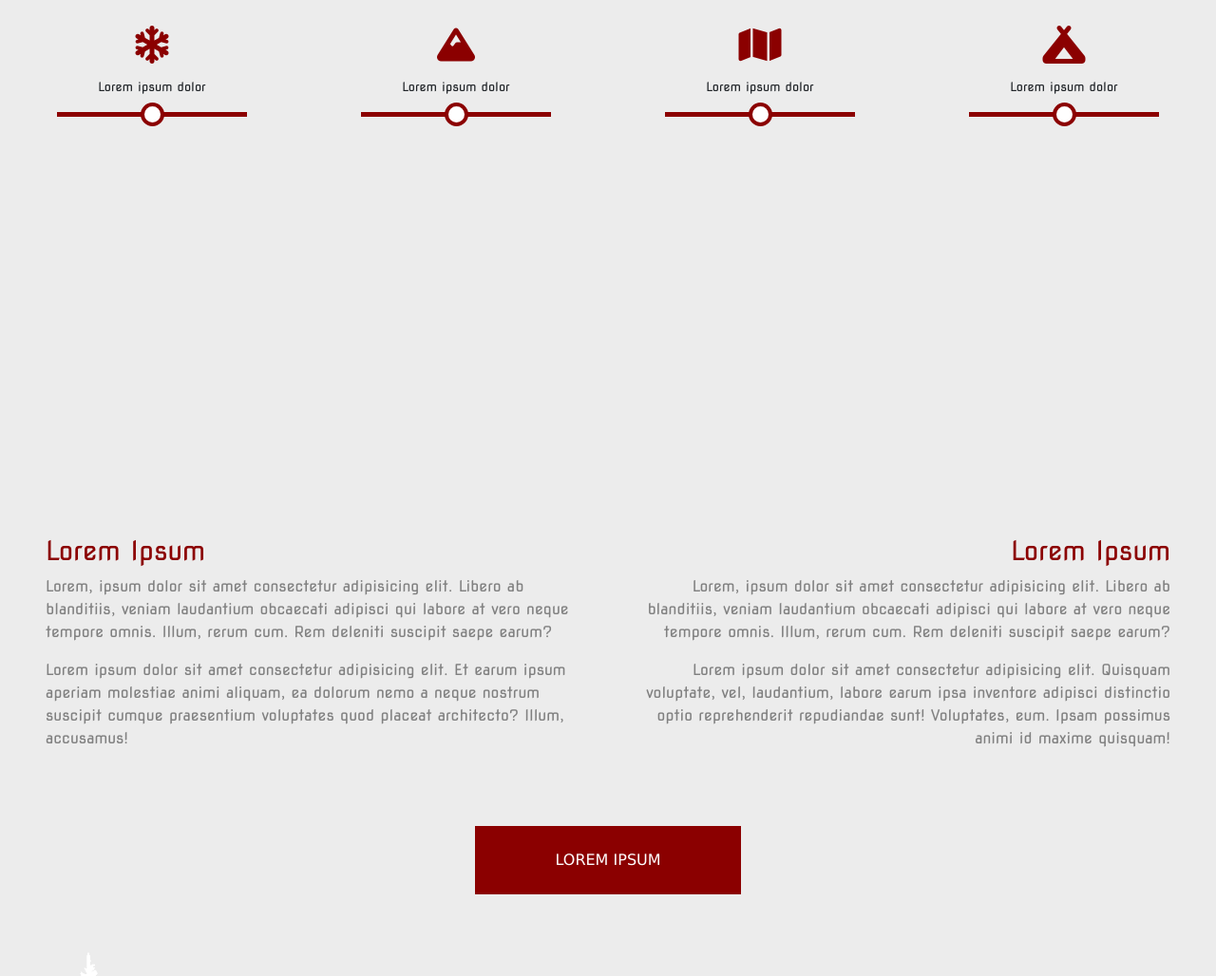
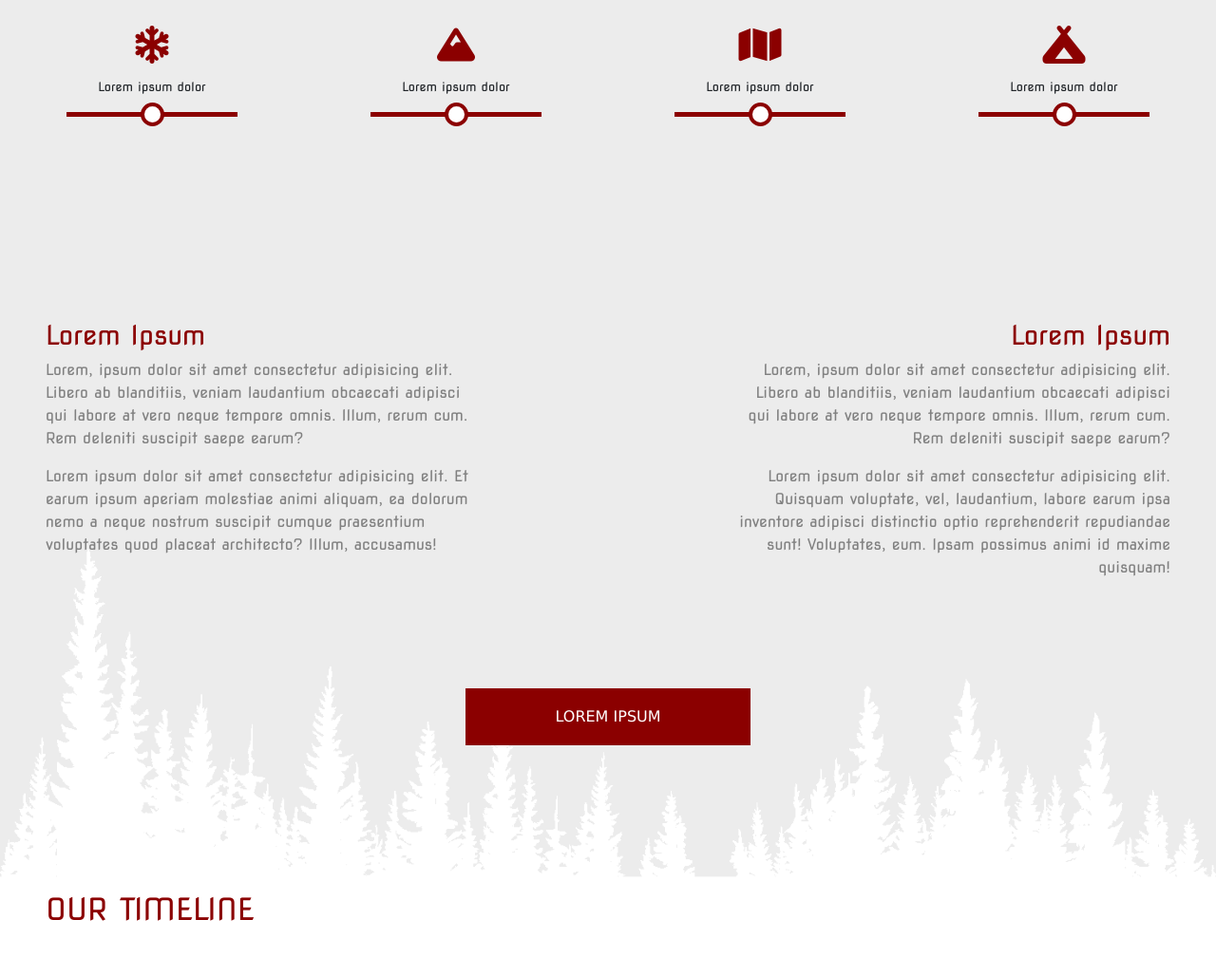
Before and after one commit to Raffaele99r/ProjectRed, a plain HTML site: page ProjectRed/index.html in a window 1280 px wide. Shown: the part 1180-2208 px from the top of the page at 95% size. Drawn offline with nearby package versions, Linux system fonts and the light colour scheme.

Commit message:
sistemati spazi

```diff
--- a/ProjectRed/index.html
+++ b/ProjectRed/index.html
@@ -56,14 +56,14 @@
   <!-- Sezione testo più icone -->
 
   <section>
-    <div class="vh-100 container-fluid colore">
+    <div class="vh-75 container-fluid colore">
       <div class="row">
         <div class="col-12 d-flex justify-content-center">
           <p class="paragrafo w-50">Lorem ipsum dolor sit amet consectetur, adipisicing elit. At nihil expedita tenetur. Repellendus magnam tempora animi delectus molestiae ab. Accusamus, rerum!</p>
         </div>
       </div>
       <div class="row mt-5 pt-5">
-        <div class="col-3 contenitore text-center my-3">
+        <div class="col-12 col-md-3 contenitore text-center my-3">
           <div>
             <i class="fa-solid fa-snowflake icona"></i>
             <p class="scrittina">Lorem ipsum dolor</p>
@@ -72,7 +72,7 @@
             </div>
           </div>
         </div>
-        <div class="col-3 contenitore text-center my-3">
+        <div class="col-12 col-md-3 contenitore text-center my-3">
           <div>
             <i class="fa-solid fa-mountain icona"></i>
             <p class= "scrittina">Lorem ipsum dolor</p>
@@ -81,7 +81,7 @@
             </div>
           </div>
         </div>
-        <div class="col-3 contenitore text-center my-3">
+        <div class="col-12 col-md-3 contenitore text-center my-3">
           <div>
             <i class="fa-sharp fa-solid fa-map icona"></i>
             <p class= "scrittina">Lorem ipsum dolor</p>
@@ -90,7 +90,7 @@
             </div>
           </div>
         </div>
-        <div class="col-3 contenitore text-center my-3">
+        <div class="col-12 col-md-3 contenitore text-center my-3">
           <div>
             <i class="fa-sharp fa-solid fa-campground icona"></i>
             <p class= "scrittina">Lorem ipsum dolor</p>
@@ -107,13 +107,13 @@
 
   <section>
     <div class="container-fluid colore px-5 sezioncina">
-      <div class="row justify-content-between">
-        <div class="col-12 col-lg-6 ciao">
+      <div class="row justify-content-between ">
+        <div class="col-12 col-lg-6 py-5 ciao">
           <h3>Lorem Ipsum</h3>
           <p class="des">Lorem, ipsum dolor sit amet consectetur adipisicing elit. Libero ab blanditiis, veniam laudantium obcaecati adipisci qui labore at vero neque tempore omnis. Illum, rerum cum. Rem deleniti suscipit saepe earum?</p>
           <p class="des">Lorem ipsum dolor sit amet consectetur adipisicing elit. Et earum ipsum aperiam molestiae animi aliquam, ea dolorum nemo a neque nostrum suscipit cumque praesentium voluptates quod placeat architecto? Illum, accusamus!</p>
         </div>
-        <div class="col-12 col-lg-6 text-end ciao">
+        <div class="col-12 col-lg-6 text-end py-5 ciao">
           <h3>Lorem Ipsum</h3>
           <p class="des">Lorem, ipsum dolor sit amet consectetur adipisicing elit. Libero ab blanditiis, veniam laudantium obcaecati adipisci qui labore at vero neque tempore omnis. Illum, rerum cum. Rem deleniti suscipit saepe earum?</p>
           <p class="des">Lorem ipsum dolor sit amet consectetur adipisicing elit. Quisquam voluptate, vel, laudantium, labore earum ipsa inventore adipisci distinctio optio reprehenderit repudiandae sunt! Voluptates, eum. Ipsam possimus animi id maxime quisquam!</p>
@@ -181,10 +181,16 @@
 
 
   <section>
-    <div class="container-fluid team px-5">
+    <div class="container-fluid team vh-50">
+      <h2 class="titoletto">OUR TEAM</h2>
       <div class="row">
-        <div class="col-12">
-          <h2 class="titoletto">OUR TEAM</h2>
+        <div class="col-12 col-md-3">
+          <div class="card" style="width: 18rem;">
+            <img class="card-img-top rounded-circle" src="img/single.png" alt="Card image cap">
+            <div class="card-body">
+              <p class="card-text">Some quick example text to build on the card title and make up the bulk of the card's content.</p>
+            </div>
+          </div>
         </div>
       </div>
     </div>
--- a/ProjectRed/style.css
+++ b/ProjectRed/style.css
@@ -98,11 +98,12 @@ h1 {
 
 .scrittina {
     font-size: small;
+
 }
 
 .barra {
     height: 5px;
-    width: 200px;
+    width: 180px;
     background-color: darkred;
     display: flex;
     justify-content: center;
@@ -118,7 +119,7 @@ h1 {
     z-index: 1;
 }
 
-/*
+
 @media screen and (min-width: 481px) and (max-width: 900){
     h1{
         letter-spacing:40px;
@@ -129,7 +130,7 @@ h1 {
     h1{
         letter-spacing: 70px;
     }
-} */
+}
 
 
 .sezioncina {
@@ -138,19 +139,21 @@ h1 {
     background-repeat: no-repeat;
     background-position: bottom;
     height: 100vh;
+    padding-top: 150px;
 }
 
 .ciao {
-    width: 50%;
+    width: 40%;
 }
+
 
 .bottone {
     font-family:'Lucida Sans', 'Lucida Sans Regular', 'Lucida Grande', 'Lucida Sans Unicode', Geneva, Verdana, sans-serif;
     border: none;
     background-color: darkred;
     color: white;
-    width: 35vh;
-    height: 9vh;
+    width: 300px;
+    height: 60px;
 }
 
 h3 {
@@ -164,7 +167,7 @@ h3 {
 .timeline {
     height: 115vh;
     background-image: url(img/single.png);
-    background-size: 35rem;
+    background-size: 50%;
     background-position: bottom right;
     background-repeat: no-repeat;
 }
```
